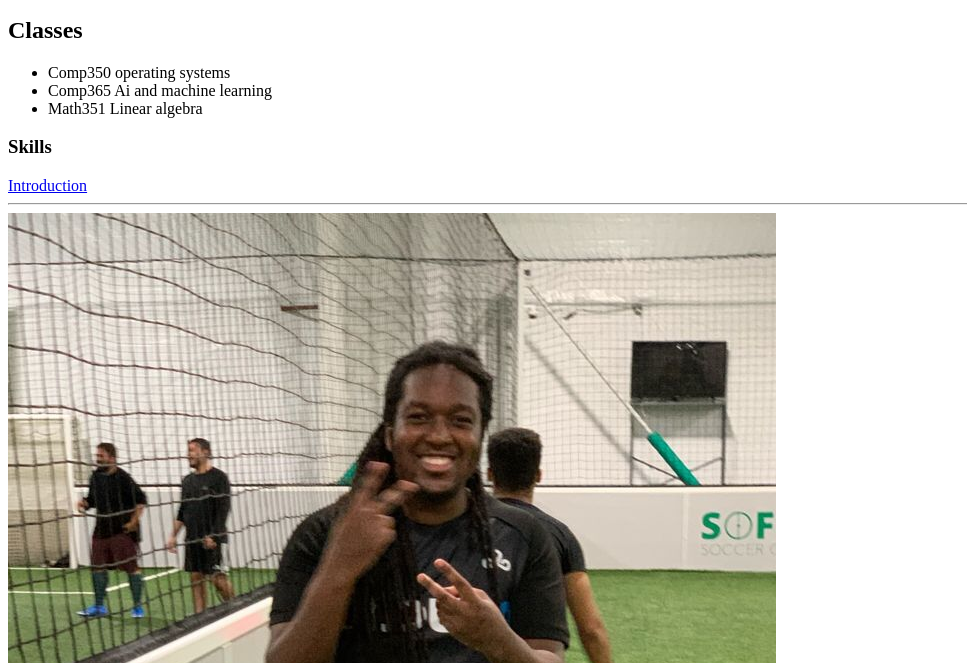
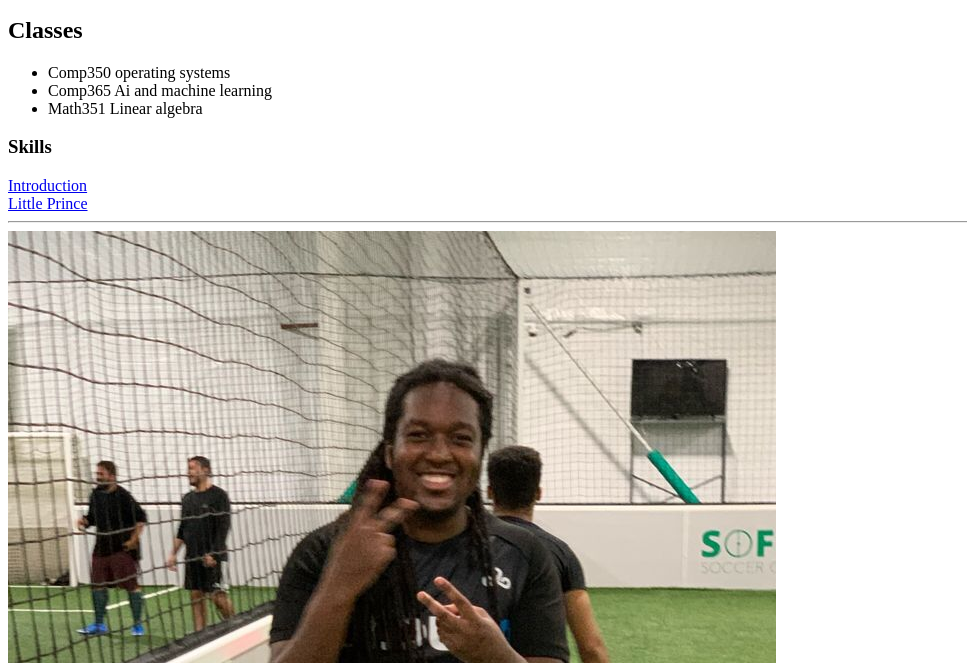
Before and after one commit to Igconze/igconze.github.io, a plain HTML site: page index.html in a window 1280 px wide. Shown: the part 137-800 px from the top of the page, without its empty margins (0-967 px from the left). Drawn offline with Linux system fonts and the light colour scheme.

Commit message:
updated links in files

```diff
--- a/index.html
+++ b/index.html
@@ -21,6 +21,8 @@
 </ul>
 <h3>Skills</h3>
 <a href="./introduction.html" target="_blank">Introduction</a>
+<br>
+<a href="./little_prince.html">Little Prince</a>
 <hr>
 <img src="./mepic.jpg">
 <hr>
```
Also changed, not shown: little_prince.html (+1 -0 lines).
